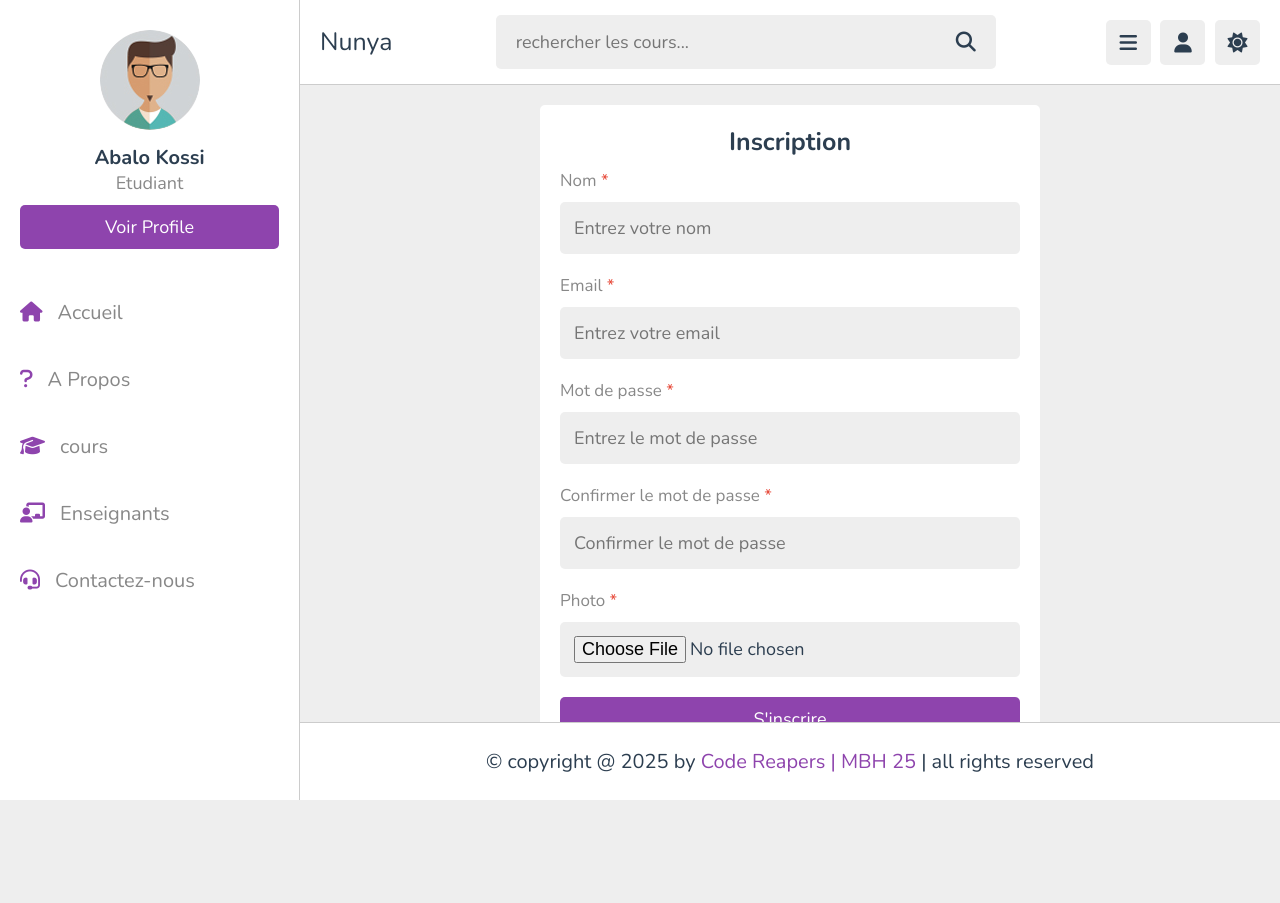
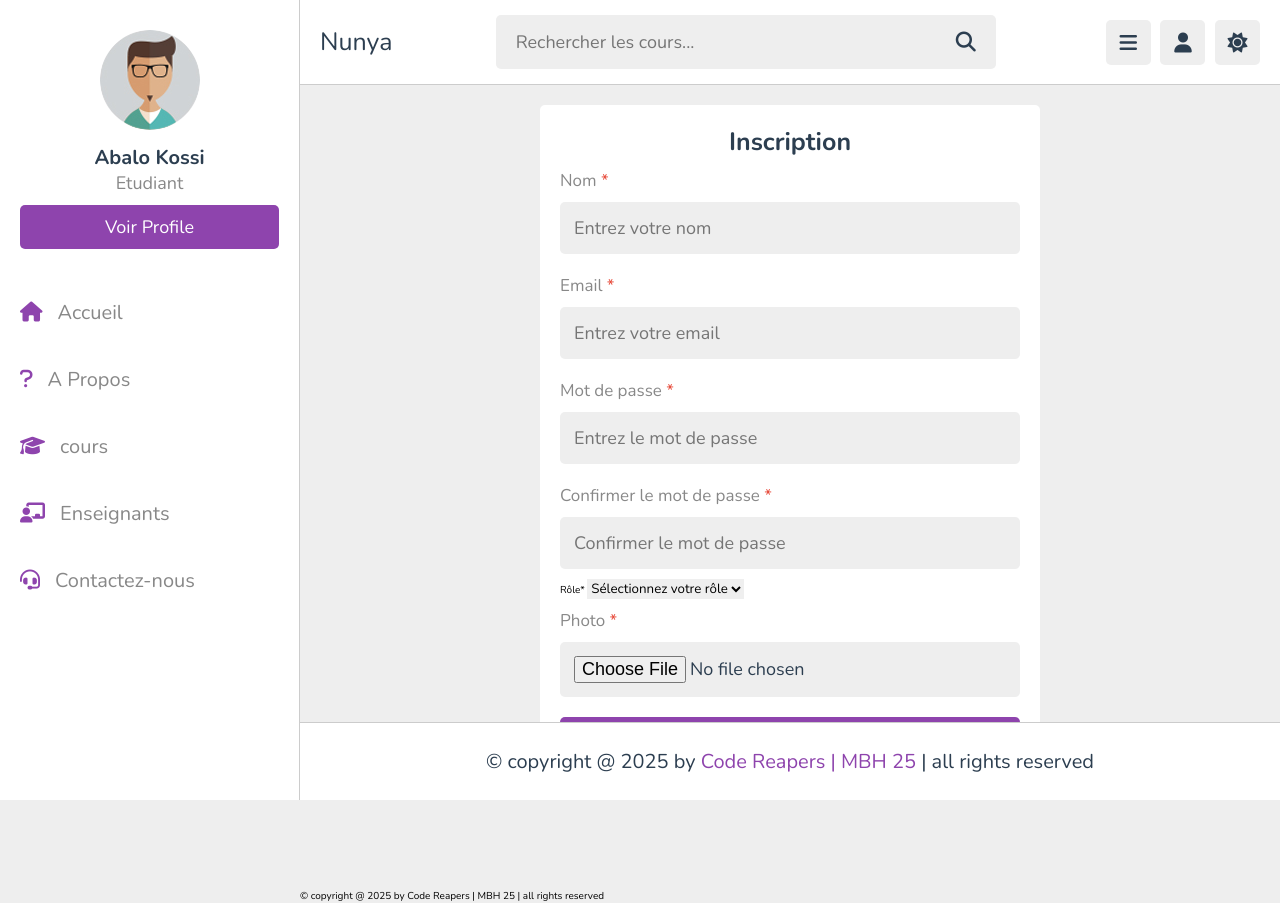
Before and after one commit to FulbertDev-AI/MBH_25, a PHP site: page /register.php in a window 1280 px wide. Before the commit the page ends 800 px from the top, so only its background shows below. Run offline with PHP 8.4, Linux system fonts and the light colour scheme; some libraries are stand-ins or nearby versions.

Commit message:
Add files via upload

```diff
--- a/register.php
+++ b/register.php
@@ -11,9 +11,10 @@ if ($_SERVER['REQUEST_METHOD'] === 'POST') {
    $email = filter_input(INPUT_POST, 'email', FILTER_SANITIZE_EMAIL);
    $password = $_POST['pass'];
    $confirm_password = $_POST['c_pass'];
+   $role = htmlspecialchars($_POST['role']); // Récupération du rôle
 
    // Validation
-    if (empty($nom) || empty($email) || empty($password)) {
+   if (empty($nom) || empty($email) || empty($password) || empty($role)) {
       $error[] = "Tous les champs sont obligatoires.";
    }
 
@@ -23,11 +24,19 @@ if ($_SERVER['REQUEST_METHOD'] === 'POST') {
       $error[] = "Les mots de passe ne correspondent pas.";
    }
 
-    // Vérification de l'email existant
-    $checkEmail = $pdo->prepare("SELECT COUNT(*) FROM utilisateurs WHERE email = ?");
+   // Validation du rôle
+   $roles_valides = ['etudiant', 'professeur', 'mentor'];
+   if (!in_array($role, $roles_valides)) {
+      $error[] = "Rôle invalide.";
+   }
+
+   // Vérification de l'email existant dans la table correspondante
+   if (empty($error)) {
+      $checkEmail = $pdo->prepare("SELECT COUNT(*) FROM $role WHERE email = ?");
       $checkEmail->execute([$email]);
       if ($checkEmail->fetchColumn() > 0) {
-        $error[] = "Cet email est déjà enregistré.";
+         $error[] = "Cet email est déjà enregistré en tant que $role.";
+      }
    }
 
    // Traitement de l'image
@@ -55,7 +64,8 @@ if ($_SERVER['REQUEST_METHOD'] === 'POST') {
 
       $hashagepassword = password_hash($password, PASSWORD_DEFAULT);
 
-        $sql = "INSERT INTO utilisateurs (nom, email, pass, photo) VALUES (:nom, :email, :pass, :photo)";
+      // Insérer dans la table correspondant au rôle
+      $sql = "INSERT INTO $role (nom, email, pass, photo) VALUES (:nom, :email, :pass, :photo)";
       $stmt = $pdo->prepare($sql);
       $stmt->bindParam(':nom', $nom);
       $stmt->bindParam(':email', $email);
@@ -64,7 +74,7 @@ if ($_SERVER['REQUEST_METHOD'] === 'POST') {
 
       try {
          if ($stmt->execute()) {
-                $success = "Inscription réussie !";
+            $success = "Inscription réussie en tant que " . ucfirst($role) . " !";
          }
       } catch (PDOException $e) {
          $error[] = "Erreur lors de l'inscription : " . $e->getMessage();
@@ -72,7 +82,6 @@ if ($_SERVER['REQUEST_METHOD'] === 'POST') {
    }
 }
 ?>
-
 <!DOCTYPE html>
 <html lang="fr">
 
@@ -86,7 +95,7 @@ if ($_SERVER['REQUEST_METHOD'] === 'POST') {
    <link rel="stylesheet" href="https://cdnjs.cloudflare.com/ajax/libs/font-awesome/6.1.2/css/all.min.css">
 
    <!-- custom css file link  -->
-    <link rel="stylesheet" href="CSS/style.css">
+   <link rel="stylesheet" href="style.css">
 
 </head>
 
@@ -99,7 +108,7 @@ if ($_SERVER['REQUEST_METHOD'] === 'POST') {
          <a href="home.html" class="logo">Nunya</a>
 
          <form action="search.html" method="post" class="search-form">
-                <input type="text" name="search_box" required placeholder="rechercher les cours..." maxlength="100">
+            <input type="text" name="search_box" required placeholder="Rechercher les cours..." maxlength="100">
             <button type="submit" class="fas fa-search"></button>
          </form>
 
@@ -169,8 +178,17 @@ if ($_SERVER['REQUEST_METHOD'] === 'POST') {
          <input type="password" name="pass" placeholder="Entrez le mot de passe" required maxlength="20" class="box">
          <p>Confirmer le mot de passe <span>*</span></p>
          <input type="password" name="c_pass" placeholder="Confirmer le mot de passe" required maxlength="20" class="box">
+         <div class="form-group">
+            <label for="role">Rôle<span>*</span></label>
+            <select id="role" name="role" required>
+               <option value="" disabled selected>Sélectionnez votre rôle</option>
+               <option value="etudiant">Étudiant</option>
+               <option value="professeur">Professeur</option>
+               <option value="mentor">Mentor</option>
+            </select>
+         </div>
          <p>Photo <span>*</span></p>
-            <input type="file" name='image' accept="image/*" required class="box">
+         <input type="file" name="image" accept="image/*" required class="box">
          <input type="submit" value="S'inscrire" name="submit" class="btn">
       </form>
 
@@ -188,3 +206,14 @@ if ($_SERVER['REQUEST_METHOD'] === 'POST') {
 </body>
 
 </html>
+
+      &copy; copyright @ 2025 by <span>Code Reapers | MBH 25</span> | all rights reserved
+
+   </footer>
+
+   <!-- custom js file link  -->
+   <script src="js/script.js"></script>
+
+</body>
+
+</html>
```
Lines whose indentation alone changed are shown as unchanged.
